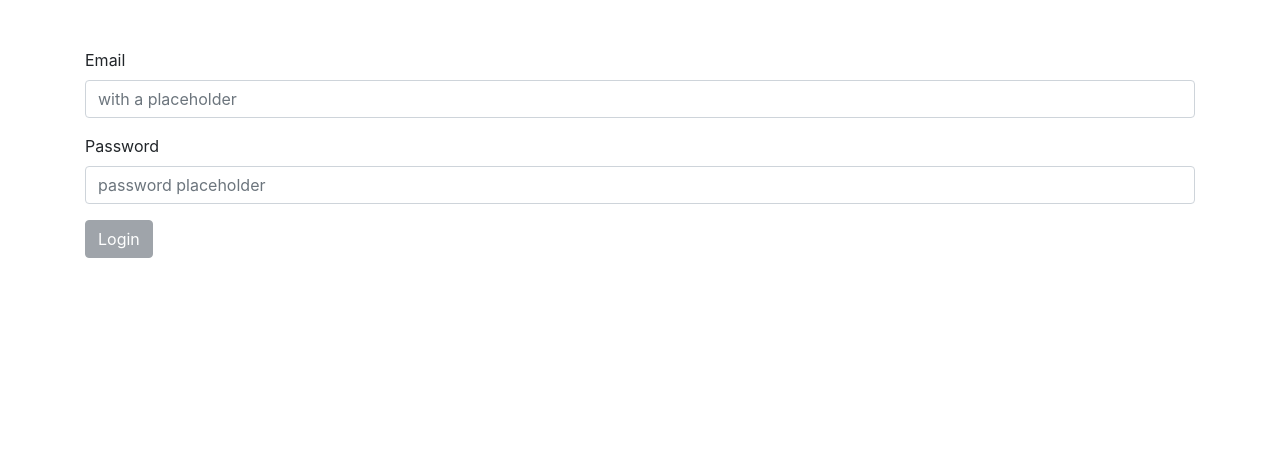
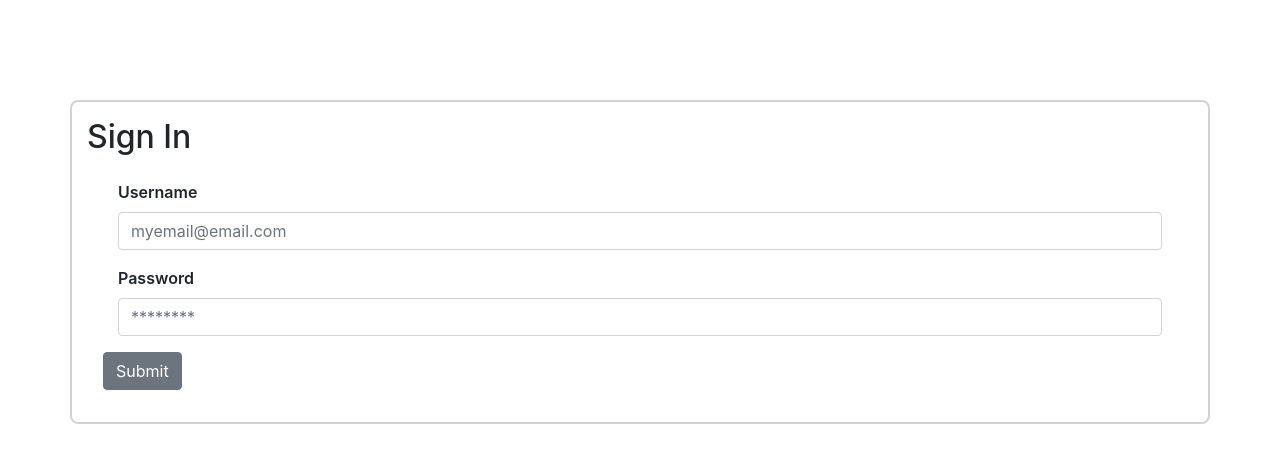
Before and after one commit to hfegetude/GranaSATPartManager, a React (Create React App) app in the folder granasat_pm_client/: page / in a window 1280 px wide. Shown: the top 462 px of the page. Built offline with nearby package versions, Linux system fonts and the light colour scheme.

Commit message:
improved aaesthetic

```diff
--- a/granasat_pm_client/package.json
+++ b/granasat_pm_client/package.json
@@ -7,6 +7,7 @@
     "bootstrap": "^4.1.3",
     "react": "^16.6.0",
     "react-dom": "^16.6.0",
+    "react-icons": "^3.2.2",
     "react-scripts": "2.1.1",
     "reactstrap": "^6.5.0"
   },
--- a/granasat_pm_client/src/App.js
+++ b/granasat_pm_client/src/App.js
@@ -3,6 +3,7 @@ import './App.css';
 import Login from './modules/Login';
 import Partfinder from './modules/Partfinder';
 import CreateUser from './modules/CreateUser';
+import Home from './modules/Home'
 class App extends Component {
   constructor(props) {
     super(props);
@@ -13,7 +14,7 @@ class App extends Component {
   render() {
     return (
      this.state.logged
-        ? <CreateUser></CreateUser>
+        ? <Home></Home>
         : <Login onLogged={(user)=>{this.setState({logged: true, user:user})}}></Login>
     );
   }
--- /dev/null
+++ b/granasat_pm_client/src/css/Login.css
@@ -0,0 +1,38 @@
+.Login {
+    text-align: left;
+    padding: 1em;
+    margin: 1em;
+    border: 2px solid #d3d3d3;
+    border-radius: .5em;
+    vertical-align: middle;
+    margin-left: auto;
+    margin-right: auto;
+    width: 600px;
+    margin-top: 100px;
+  }
+
+  .form {
+    padding: 1em;
+  }
+
+  label {
+    display: flex;
+    font-weight: 600;
+  }
+
+  button {
+    justify-content: flex-end;
+  }
+
+  .App-title {
+    font-size: 1.5em;
+  }
+
+  .App-intro {
+    font-size: large;
+  }
+
+  @keyframes App-logo-spin {
+    from { transform: rotate(0deg); }
+    to { transform: rotate(360deg); }
+  }
--- /dev/null
+++ b/granasat_pm_client/src/modules/Home.jsx
@@ -0,0 +1,57 @@
+import React from 'react';
+import { SideNav, Nav } from 'react-sidenav' ;
+import {FaWrench, FaUsers, FaMicrochip, FaSearch} from 'react-icons/fa';
+ const titleStyle = {
+    display: 'flex',
+    justifyContent: 'center',
+    alignItems: 'center',
+    padding: '12px',
+    fontSize: "1.5em"
+ }
+
+const navStyle ={
+    background: "#303641",
+    color: "#8d97ad",
+    fontSize: "1em",
+    letterSpacing: "2px",
+    width: "240px",
+    height:"100vh",
+    lineHeight: "22px"
+}
+
+const navEntryStyle={
+    fontWeight: "bold",
+    fontSize: "1.2em"
+}
+export default class Home extends React.Component {
+    state = { selectedPath: '' }
+
+    onItemSelection = (arg) => {
+        this.setState({ selectedPath: arg.path })
+    }
+
+    render() {
+
+        return (
+            <div style={navStyle}>
+                <SideNav defaultSelectedPath="1">
+                    <Nav style={titleStyle}> Home </Nav>
+                    <Nav id="1" style={navEntryStyle}>
+                        <FaSearch></FaSearch> &emsp; Search part
+                    </Nav>
+                    <Nav id="2" style={navEntryStyle}>
+                        <FaMicrochip></FaMicrochip> &emsp; Add part
+                    </Nav>
+                    <Nav id="3" style={navEntryStyle} >
+                        <FaUsers></FaUsers> &emsp; Groups
+                    </Nav>
+                    <Nav id="4" style={navEntryStyle}>
+                        <FaWrench></FaWrench> &emsp; Admin
+                    </Nav>
+                </SideNav>
+            </div>
+
+
+        )
+    }
+}
--- a/granasat_pm_client/src/modules/Login.jsx
+++ b/granasat_pm_client/src/modules/Login.jsx
@@ -1,6 +1,6 @@
 import React, { Component } from 'react';
-import { Button, Form, FormGroup, Label, Input, Container } from 'reactstrap';
-
+import { Button, Form, FormGroup, Label, Input, Container, Col } from 'reactstrap';
+import '../css/Login.css';
 class Login extends Component {
   constructor(props) {
     super(props);
@@ -39,19 +39,37 @@ class Login extends Component {
 }
   render() {
     return (
-      <Container className="mt-5">
-        <Form onSubmit={(e)=>{this.handleSubmit(e)}}>
+      <Container className="Login">
+        <h2>Sign In</h2>
+        <Form className="form" onSubmit={(e)=>{this.handleSubmit(e)}}>
+          <Col>
             <FormGroup>
-          <Label for="exampleEmail">Email</Label>
-          <Input type="text" name="username" id="exampleEmail" placeholder="with a placeholder" onChange={(e)=>{this.setState({user:e.target.value})}}/>
+              <Label>Username</Label>
+              <Input
+                type="email"
+                name="email"
+                id="exampleEmail"
+                placeholder="myemail@email.com"
+                onChange={(e)=>{this.setState({user:e.target.value})}}
+              />
             </FormGroup>
+          </Col>
+          <Col>
             <FormGroup>
               <Label for="examplePassword">Password</Label>
-          <Input type="password" name="password" id="examplePassword" placeholder="password placeholder" onChange={(e)=>{this.setState({pass:e.target.value})}}/>
+              <Input
+                type="password"
+                name="password"
+                id="examplePassword"
+                placeholder="********"
+                onChange={(e)=>{this.setState({pass:e.target.value})}}
+            />
             </FormGroup>
-        <Button disabled={this.state.user === null} >Login</Button>
+          </Col>
+          <Button>Submit</Button>
         </Form>
       </Container>
+
     );
   }
 }
```
Lines whose indentation alone changed are shown as unchanged.
